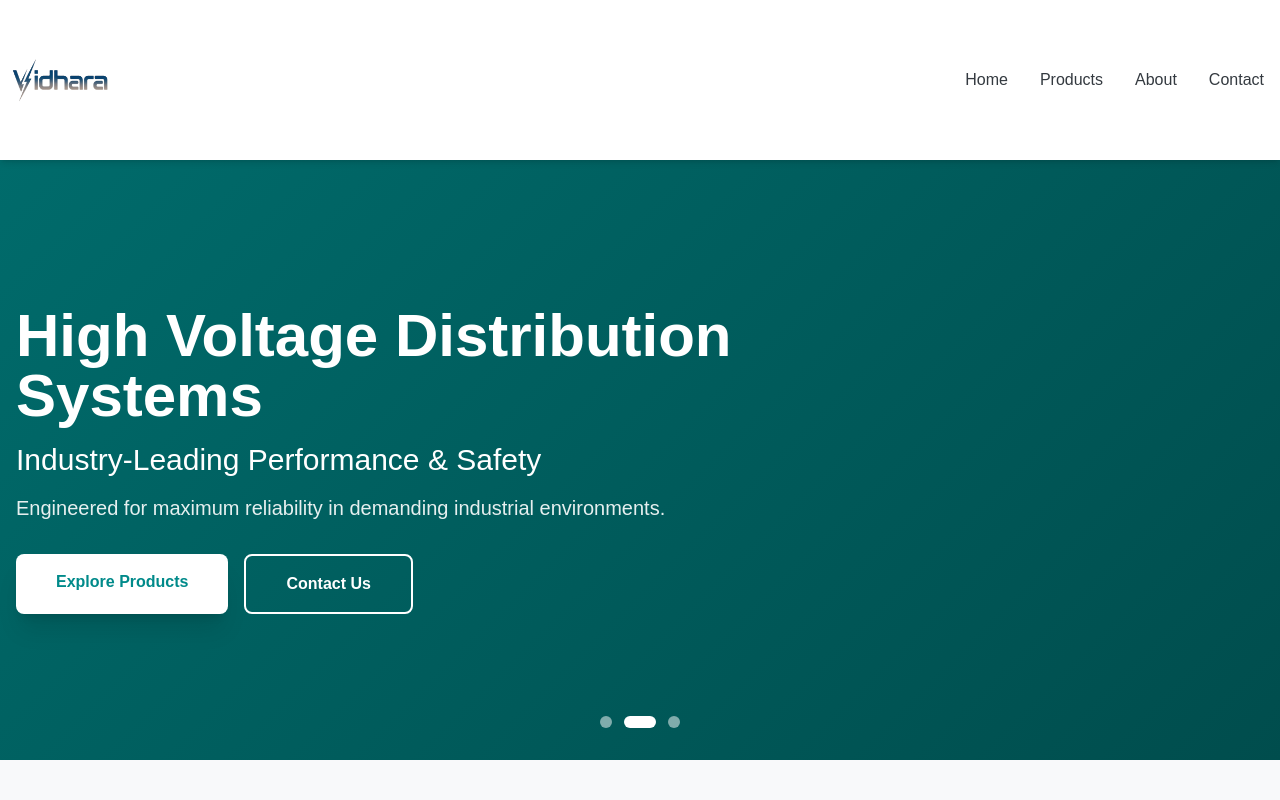
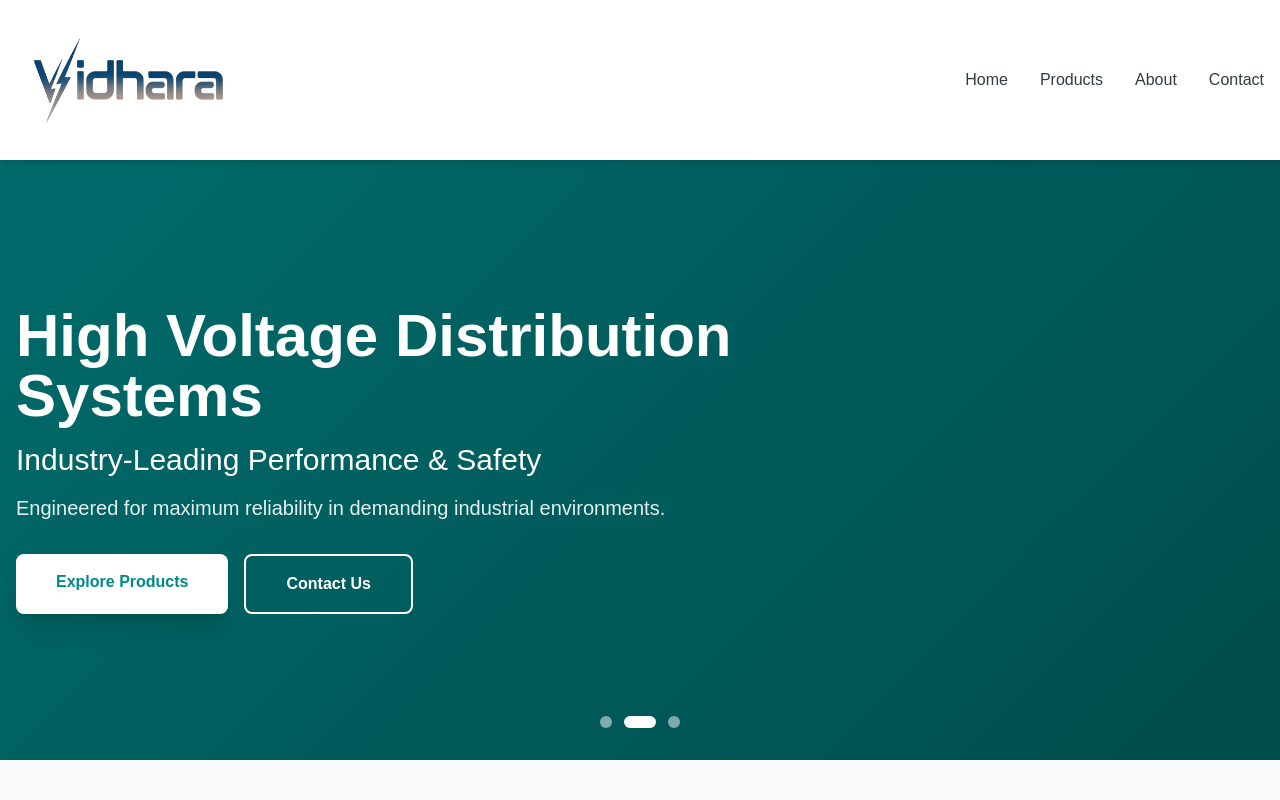
Before and after one commit to alagundianjaney2-sys/Webiste, a Next.js app: page / in a window 1280 px wide. Shown: the top 800 px of the page. Built offline with nearby package versions, Linux system fonts and the light colour scheme.

Commit message:
UI: keep header height fixed and scale logo 2x visually

```diff
--- a/components/Header.tsx
+++ b/components/Header.tsx
@@ -11,14 +11,15 @@ export default function Header() {
 
   return (
     <header className="bg-white shadow-md sticky top-0 z-50">
-      <div className="container mx-auto px-4 py-0">
-        <div className="flex justify-between items-center">
+      <div className="container mx-auto px-4 h-40">
+        <div className="flex justify-between items-center h-40">
           {/* Logo */}
-          <Link href="/" className="flex items-center">
+          <Link href="/" className="flex items-center h-full">
             <img
               src="/logo.jpeg"
               alt="Electric Switchgear Solutions"
               className="h-40 md:h-40 w-auto object-contain -ml-4 md:-ml-6"
+              style={{ transform: 'scale(2)', transformOrigin: 'left center' }}
             />
           </Link>
 
```
